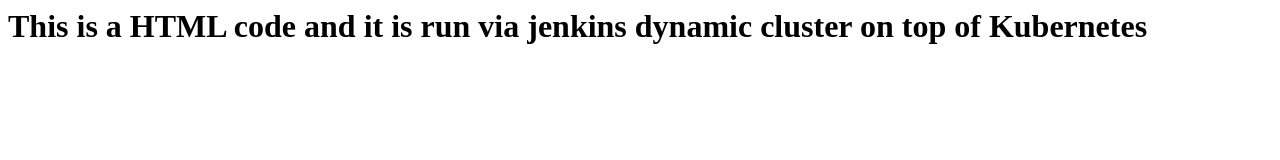
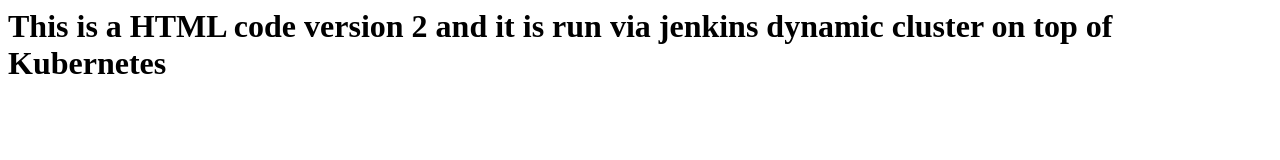
Before and after one commit to krushnakant241/deveops_proj_4, a plain HTML site: page index.html in a window 1280 px wide. Drawn offline with Linux system fonts and the light colour scheme.

Commit message:
HTML code version 2

```diff
--- a/index.html
+++ b/index.html
@@ -1 +1 @@
-<h1> This is a HTML code and it is run via jenkins dynamic cluster on top of Kubernetes </h1>
+<h1> This is a HTML code version 2 and it is run via jenkins dynamic cluster on top of Kubernetes </h1>
```
